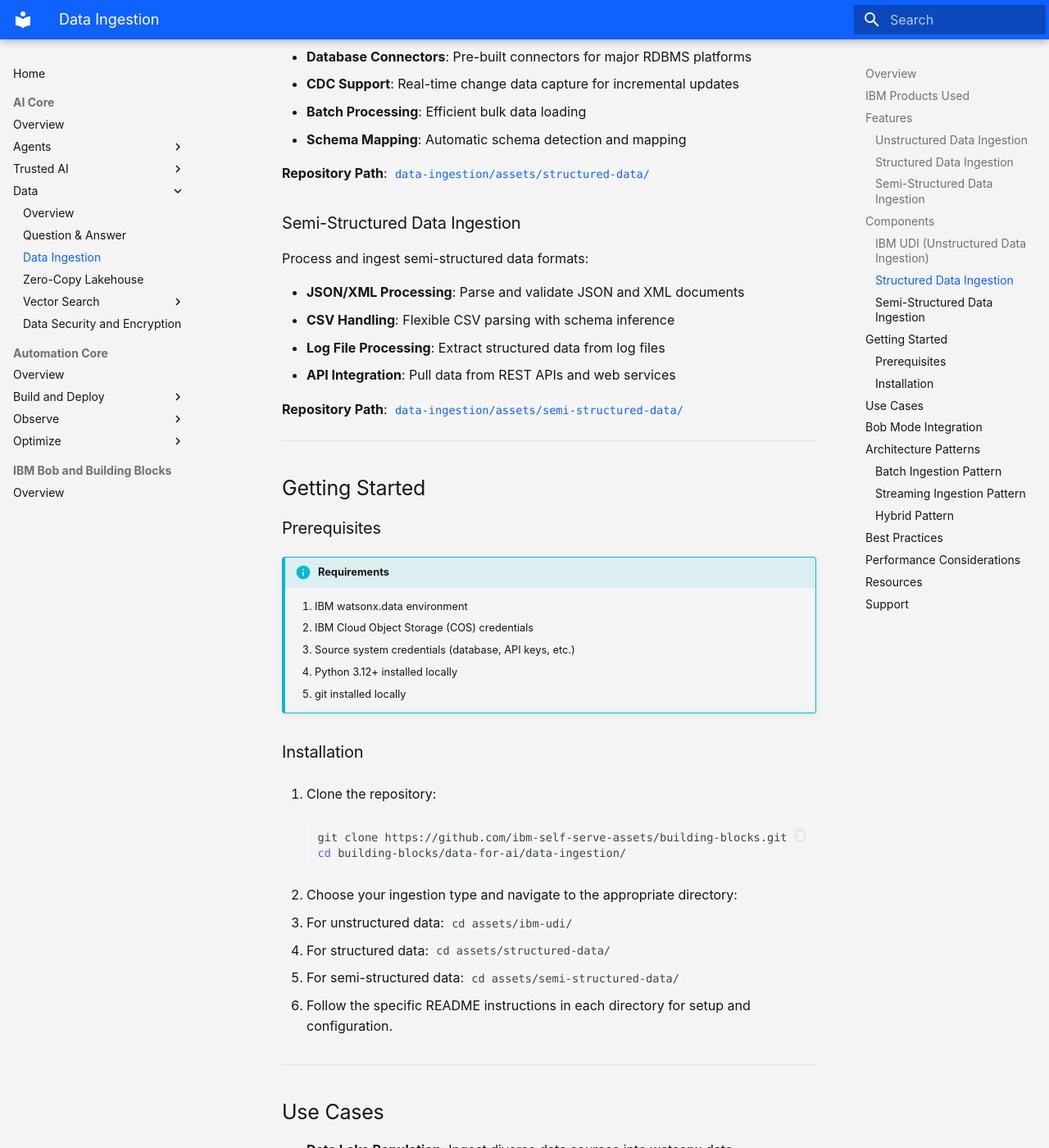
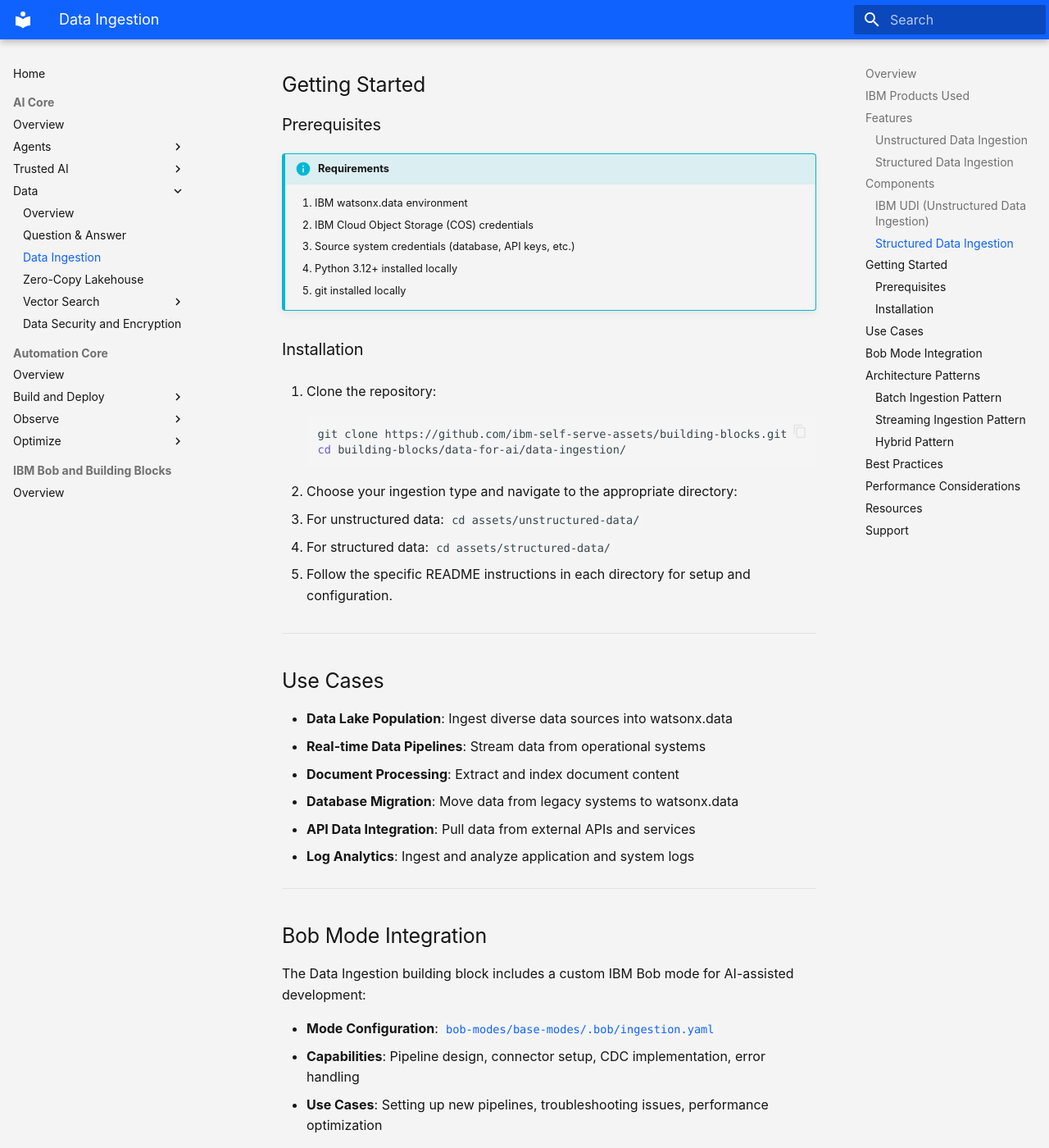
Before and after one commit to ibm-self-serve-assets/building-blocks-docs, an MkDocs documentation site: the page built from docs-src/ai-core/data/data-ingestion.md, in a window 1280 px wide and 1400 px high, scrolled down 1953 px. Shown: the whole window at 82% size. Built offline with MkDocs 1.6.1 and Material for MkDocs 9.7.7, drawn with Linux system fonts in a browser that asks for light colours; some of the changed text lies outside the part shown.

Commit message:
[updated] links are updated

````diff
--- a/docs-src/ai-core/data/data-ingestion.md
+++ b/docs-src/ai-core/data/data-ingestion.md
@@ -1,6 +1,6 @@
 # Data Ingestion Building Block
 
-Comprehensive data ingestion solutions for IBM watsonx.data covering unstructured, structured, and semi-structured data sources.
+Comprehensive data ingestion solutions for IBM watsonx.data covering unstructured and structured data sources.
 
 ## Overview
 
@@ -36,12 +36,6 @@
 - CDC (Change Data Capture) pipelines
 - Batch and streaming ingestion modes
 
-### Semi-Structured Data Ingestion
-
-- JSON, XML, CSV processing
-- Log file ingestion and parsing
-- API data extraction
-- Cloud storage integration (COS, S3)
 
 ---
 
@@ -56,7 +50,7 @@
 - **Content Extraction**: Extract text and metadata from unstructured sources
 - **Format Conversion**: Convert between different file formats
 
-**Repository Path**: [`data-ingestion/assets/ibm-udi/`](https://github.com/ibm-self-serve-assets/building-blocks/tree/main/data-for-ai/data-ingestion/assets/ibm-udi)
+**Repository Path**: [`data-ingestion/assets/unstructured-data/`](https://github.com/ibm-self-serve-assets/building-blocks/tree/main/data-for-ai/data-ingestion/assets/unstructured-data)
 
 ### Structured Data Ingestion
 
@@ -69,16 +63,6 @@
 
 **Repository Path**: [`data-ingestion/assets/structured-data/`](https://github.com/ibm-self-serve-assets/building-blocks/tree/main/data-for-ai/data-ingestion/assets/structured-data)
 
-### Semi-Structured Data Ingestion
-
-Process and ingest semi-structured data formats:
-
-- **JSON/XML Processing**: Parse and validate JSON and XML documents
-- **CSV Handling**: Flexible CSV parsing with schema inference
-- **Log File Processing**: Extract structured data from log files
-- **API Integration**: Pull data from REST APIs and web services
-
-**Repository Path**: [`data-ingestion/assets/semi-structured-data/`](https://github.com/ibm-self-serve-assets/building-blocks/tree/main/data-for-ai/data-ingestion/assets/semi-structured-data)
 
 ---
 
@@ -102,9 +86,8 @@
    ```
 
 2. Choose your ingestion type and navigate to the appropriate directory:
-   - For unstructured data: `cd assets/ibm-udi/`
+   - For unstructured data: `cd assets/unstructured-data/`
    - For structured data: `cd assets/structured-data/`
-   - For semi-structured data: `cd assets/semi-structured-data/`
 
 3. Follow the specific README instructions in each directory for setup and configuration.
 
@@ -125,11 +108,11 @@
 
 The Data Ingestion building block includes a custom IBM Bob mode for AI-assisted development:
 
-- **Mode Configuration**: [`bob-mode/base-mode/ingestion.yaml`](https://github.com/ibm-self-serve-assets/building-blocks/tree/main/data-for-ai/data-ingestion/bob-mode/base-mode/ingestion.yaml)
+- **Mode Configuration**: [`bob-modes/base-modes/.bob/ingestion.yaml`](https://github.com/ibm-self-serve-assets/building-blocks/tree/main/data-for-ai/data-ingestion/bob-modes/base-modes/.bob/ingestion.yaml)
 - **Capabilities**: Pipeline design, connector setup, CDC implementation, error handling
 - **Use Cases**: Setting up new pipelines, troubleshooting issues, performance optimization
 
-For more information, see the [Bob Mode README](https://github.com/ibm-self-serve-assets/building-blocks/tree/main/data-for-ai/data-ingestion/bob-mode/README.md).
+For more information, see the [Bob Modes README](https://github.com/ibm-self-serve-assets/building-blocks/tree/main/data-for-ai/data-ingestion/bob-modes/README.md).
 
 ---
 
@@ -177,9 +160,8 @@
 ## Resources
 
 - [GitHub Repository](https://github.com/ibm-self-serve-assets/building-blocks/tree/main/data-for-ai/data-ingestion)
-- [IBM UDI Documentation](https://github.com/ibm-self-serve-assets/building-blocks/tree/main/data-for-ai/data-ingestion/assets/ibm-udi)
+- [Unstructured Data Documentation](https://github.com/ibm-self-serve-assets/building-blocks/tree/main/data-for-ai/data-ingestion/assets/unstructured-data)
 - [Structured Data Documentation](https://github.com/ibm-self-serve-assets/building-blocks/tree/main/data-for-ai/data-ingestion/assets/structured-data)
-- [Semi-Structured Data Documentation](https://github.com/ibm-self-serve-assets/building-blocks/tree/main/data-for-ai/data-ingestion/assets/semi-structured-data)
 
 ---
 
````
Also changed, not shown: docs-src/ai-core/data/index.md (+2 -3 lines), docs-src/ai-core/data/vector-search/milvus.md (+2 -2 lines), docs-src/ibm-bob/index.md (+8 -8 lines).
